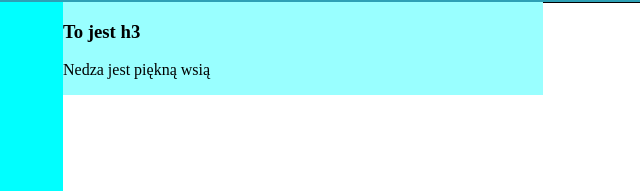
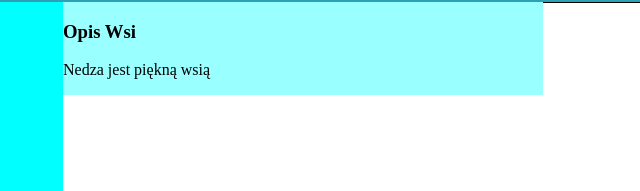
Before and after one commit to Kacpereczeq/x, a plain HTML site: page Zadanie/div.html in a window 1280 px wide. Shown: the part 226-417 px from the top of the page, 73-713 px from the left. Drawn offline with Linux system fonts and the light colour scheme.

Commit message:
Update div.html

```diff
--- a/Zadanie/div.html
+++ b/Zadanie/div.html
@@ -31,7 +31,7 @@
 				</div>
 
 				<div class="main">
-					<h3>To jest h3</h3>
+					<h3>Opis Wsi</h3>
 
 					<p>Nedza jest piękną wsią </p>
 				</div>
```
